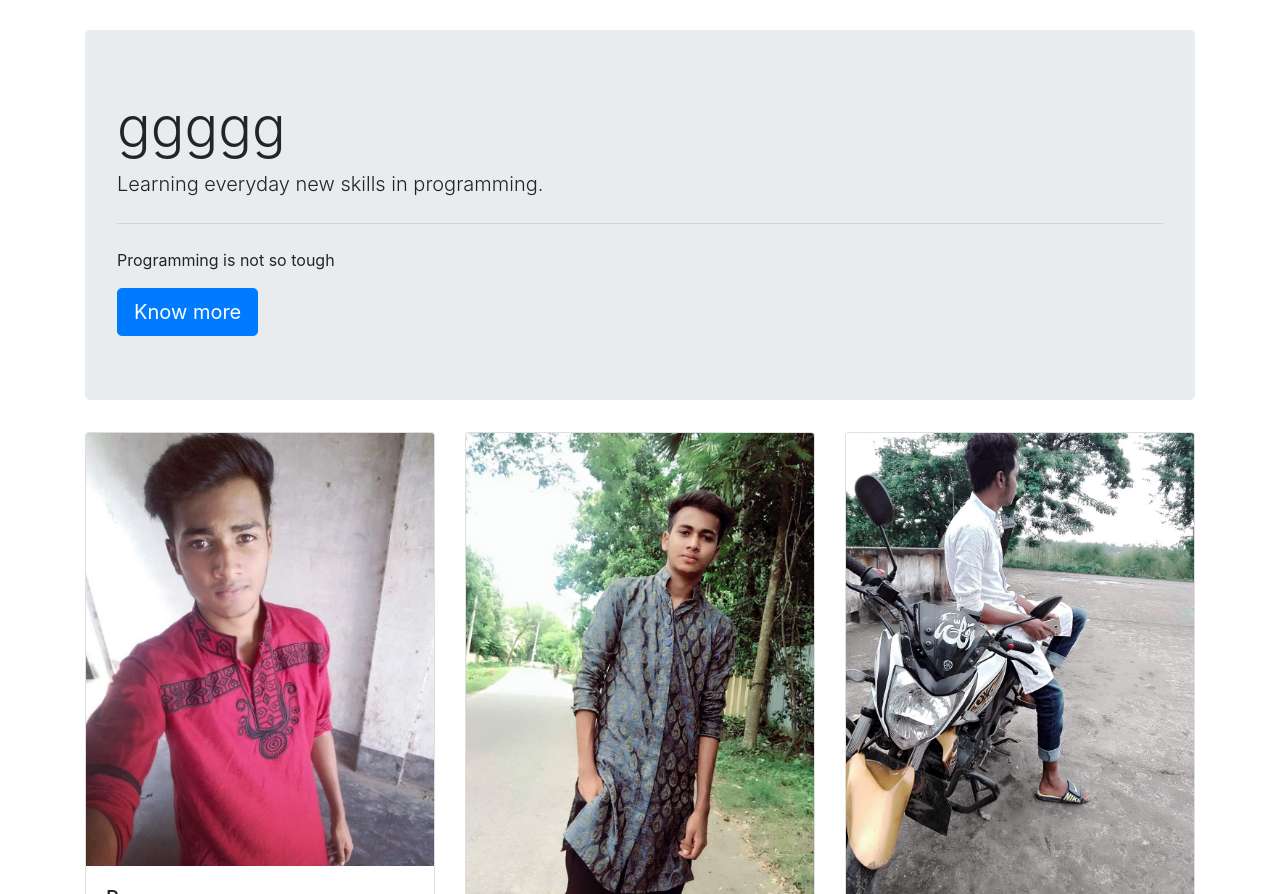
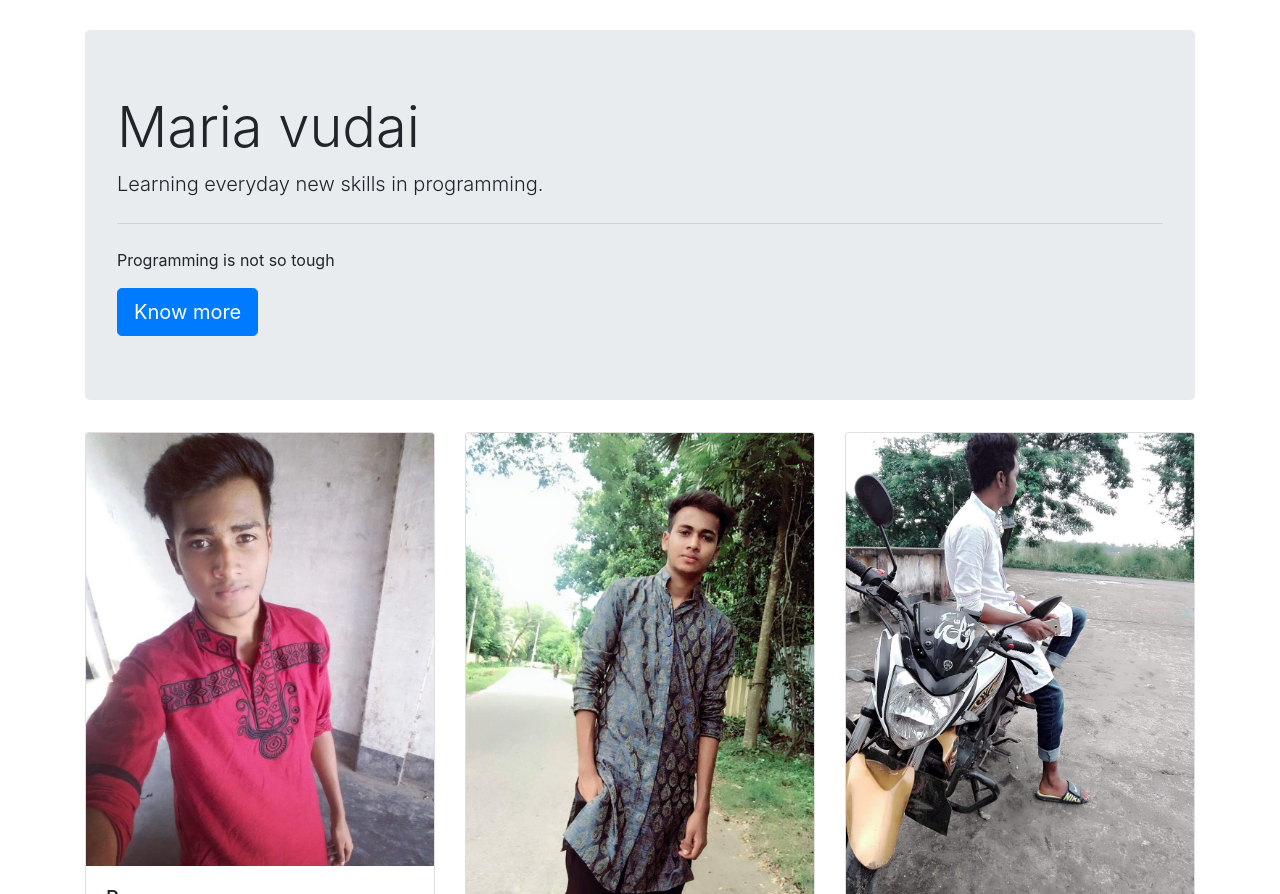
Before and after one commit to galib-hossain/portfolio, a plain HTML site: page index.html in a window 1280 px wide. Shown: the part 1763-2657 px from the top of the page. Drawn offline with nearby package versions, Linux system fonts and the light colour scheme.

Commit message:
Update index.html

```diff
--- a/index.html
+++ b/index.html
@@ -65,7 +65,7 @@ margin-top:30px;	}
 </div>
 <div class="container">
   <div class="jumbotron">
-  <h1 class="display-4">ggggg</h1>
+  <h1 class="display-4">Maria vudai</h1>
   <p class="lead">Learning everyday new skills in programming.</p>
   <hr class="my-4">
   <p>Programming is not so tough</p>
```
